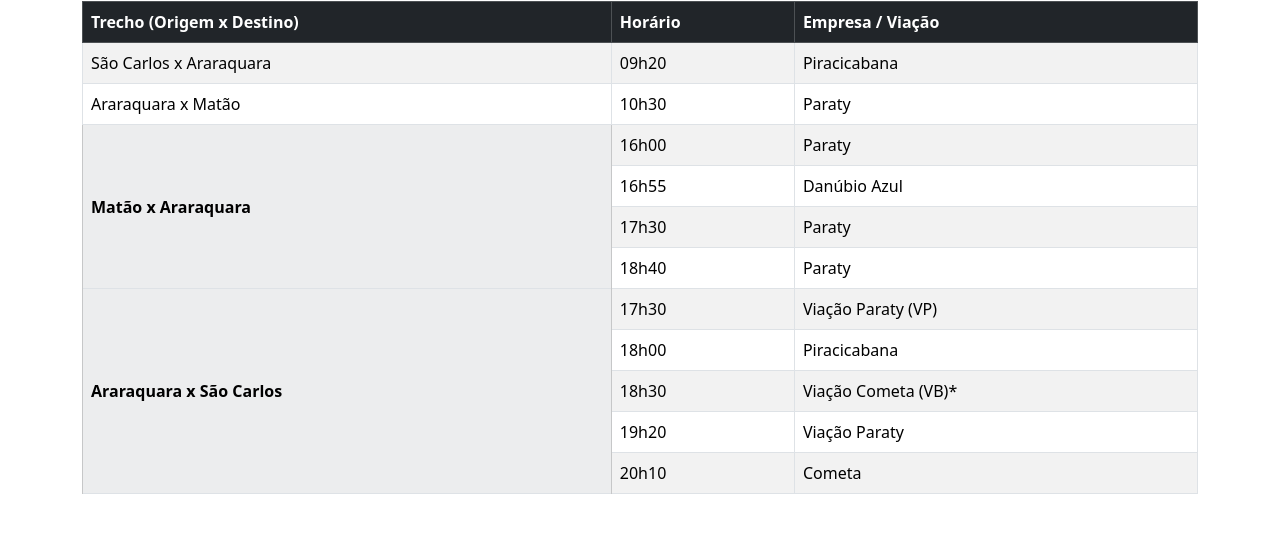
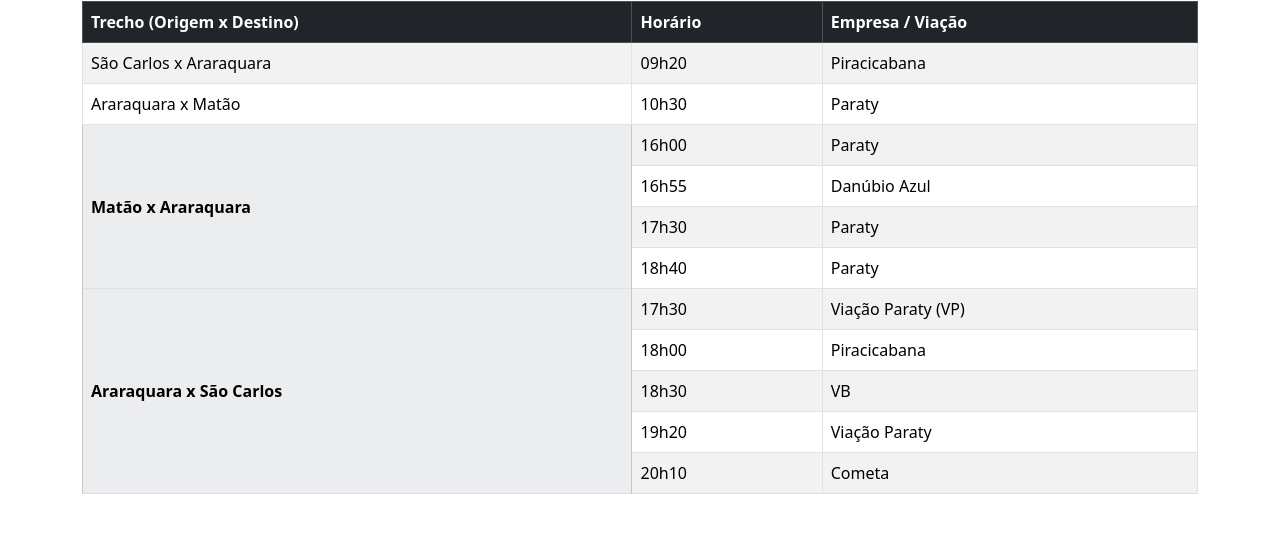
Before and after one commit to profrafaelcbrito/horarios, a plain HTML site: page index.html in a window 1280 px wide. Shown: the part 109-642 px from the top of the page. Drawn offline with nearby package versions, Linux system fonts and the light colour scheme.

Commit message:
Update index.html

```diff
--- a/index.html
+++ b/index.html
@@ -60,7 +60,7 @@
           </tr>
           <tr>
             <td>18h30</td>
-            <td>Viação Cometa (VB)*</td>
+            <td>VB</td>
           </tr>
           <tr>
             <td>19h20</td>
```
